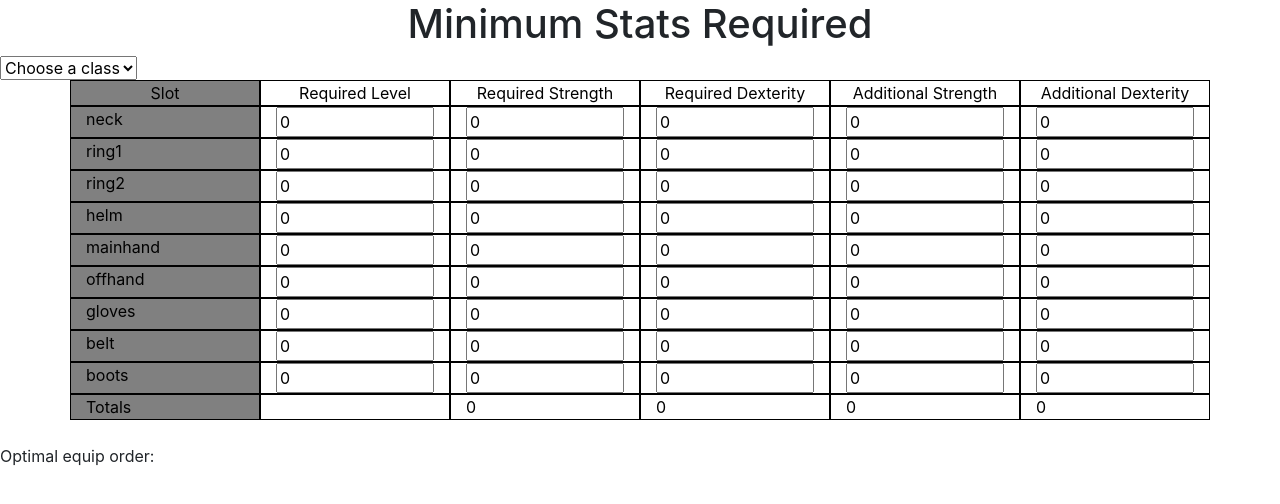
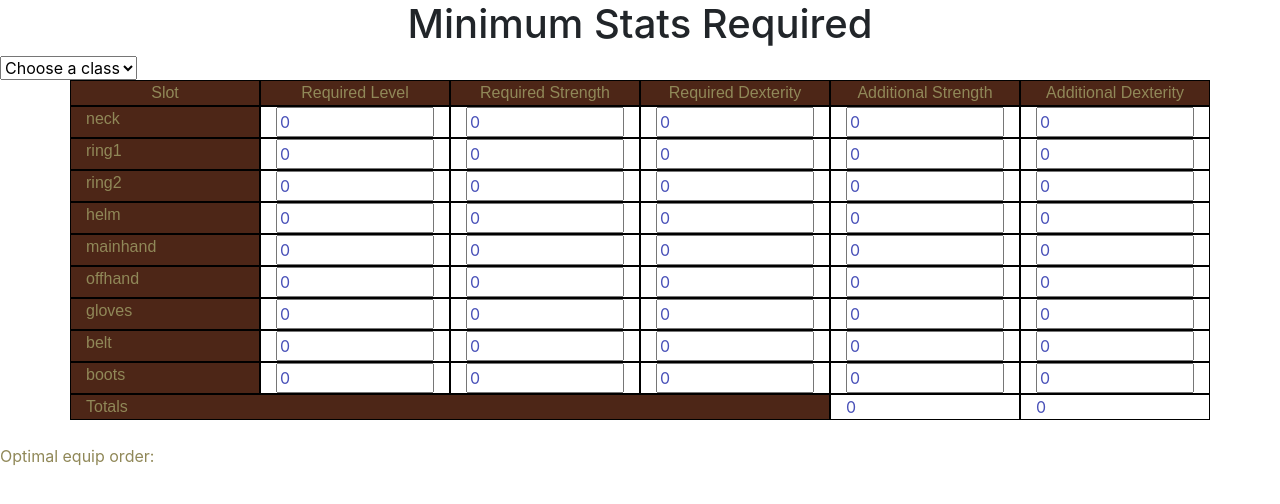
Before and after one commit to joshodom/D2Calculator, an Angular app: page / in a window 1280 px wide. Shown: the top 504 px of the page. Built offline with nearby package versions, Linux system fonts and the light colour scheme.

Commit message:
added diablo-like styling to font colors and backgrounds, looks yucky

```diff
--- a/src/app/base-information/base-information.component.css
+++ b/src/app/base-information/base-information.component.css
@@ -1,11 +1,22 @@
 .col {
     border: 1px solid black;
-    color: black;
+    color: #4850B8;
 }
-.col1 {
+
+input, li {
+    color: #4850B8;
+}
+
+.col1, .col-lg-8 {
     background: gray !important;
 }
 
 input {
     min-width: 100%;
 }
+
+.header, .col1, .col-lg-8 {
+    background: #4d2617 !important;
+    color: #908858;
+    font-family: Arial, Helvetica;
+}
--- a/src/app/base-information/base-information.component.html
+++ b/src/app/base-information/base-information.component.html
@@ -13,35 +13,32 @@
   <br />
   <div class="container">
     <div class="row text-center">
-      <div class="col col1">Slot</div>
-      <div class="col col2">Required Level</div>
-      <div class="col col3">Required Strength</div>
-      <div class="col col4">Required Dexterity</div>
-      <div class="col col5">Additional Strength</div>
-      <div class="col col6">Additional Dexterity</div>
+      <div class="col col1 header">Slot</div>
+      <div class="col col2 header">Required Level</div>
+      <div class="col col3 header">Required Strength</div>
+      <div class="col col4 header">Required Dexterity</div>
+      <div class="col col5 header">Additional Strength</div>
+      <div class="col col6 header">Additional Dexterity</div>
     </div>
     <div class="row" *ngFor="let item of Items">
       <div class="col col1">{{item.Slot}}</div>
-      <div class="col col2"><input type="number" max="99" min="1" name="{{item.RequiredLevel}}" (change)="sortItems($event)" [(ngModel)]="item.RequiredLevel" /></div>
+      <div class="col col2"><input type="number" max="99" min="1" name="{{item.RequiredLevel}}" (change)="sortItems($event)" (input)="sortItems($event)" [(ngModel)]="item.RequiredLevel" /></div>
       <div class="col col3"><input type="number" maxlength="2" max="99" min='0' name="{{item.Slot + 'RequiredStr'}}" (change)="updateTotals($event)" (input)="updateTotals($event)" [(ngModel)]="item.RequiredStr" /></div>
       <div class="col col4"><input type="number" max="99" min='0' name="{{item.Slot + 'RequiredDex'}}" (change)="updateTotals($event)" (input)="updateTotals($event)" [(ngModel)]="item.RequiredDex" /></div>
       <div class="col col5"><input type="number" max="99" min='0' name="{{item.Slot + 'AddedStr'}}" (change)="updateTotals($event)" (input)="updateTotals($event)" [(ngModel)]="item.AddedStr" /></div>
       <div class="col col6"><input type="number" max="99" min='0' name="{{item.Slot + 'AddedDex'}}" (change)="updateTotals($event)" (input)="updateTotals($event)" [(ngModel)]="item.AddedDex" /></div>
     </div>
     <div class="row">
-      <div class="col col1">Totals</div>
-      <div class="col col2"></div>
-      <div class="col col3">{{totalRequiredStr}}</div>
-      <div class="col col4">{{totalRequiredDex}}</div>
+      <div class="col col4 col-lg-8">Totals</div>
       <div class="col col5">{{totalAddedStr}}</div>
       <div class="col col6">{{totalAddedDex}}</div>
     </div>
   </div><!-- end of container for stat input -->
   <br />
-  <div>
+  <div style="color: #908858;">
     Optimal equip order:
   </div>
   <ol>
-    <li *ngFor="let e of equip">{{e}}</li>
+    <li *ngFor="let e of equip">{{e.Slot}} - Required Level: {{e.RequiredLevel}}</li>
   </ol>
 </form>
--- a/src/app/base-information/base-information.component.ts
+++ b/src/app/base-information/base-information.component.ts
@@ -11,7 +11,7 @@ import { Slot } from '../Models/Slot';
 })
 export class BaseInformationComponent implements OnInit {
   ClassList: Array<Class>;
-  equip: Array<Slot>;
+  equip: Array<Item>;
   Items: Array<Item>;
   totalRequiredStr: number;
   totalRequiredDex: number;
@@ -19,7 +19,7 @@ export class BaseInformationComponent implements OnInit {
   totalAddedDex: number;
   constructor() {
     let classGetter = new Classes();
-    this.equip = new Array<Slot>();
+    this.equip = new Array<Item>();
     this.Items = new Array<Item>();
     this.Items.push(new Item(Slot.Neck));
     this.Items.push(new Item(Slot.Ring1));
@@ -38,20 +38,14 @@ export class BaseInformationComponent implements OnInit {
   }
 
   updateTotals(): void {
-    let totalStr = 0,
-      totalDex = 0,
-      addedStr = 0,
+    let addedStr = 0,
       addedDex = 0;
     this.Items.forEach(function(item) {
       if (!!item) {
-        totalStr += item.RequiredStr;
-        totalDex += item.RequiredDex;
         addedStr += item.AddedStr;
         addedDex += item.AddedDex;
       }
     }); //cannot use class variables inside the foreach, doing so outside
-    this.totalRequiredStr = totalStr;
-    this.totalRequiredDex = totalDex;
     this.totalAddedStr = addedStr;
     this.totalAddedDex = addedDex;
   }
@@ -69,10 +63,7 @@ export class BaseInformationComponent implements OnInit {
     });
     tempArray.concat(endOfArray);
     tempArray.sort(this.compare);
-    tempArray.forEach(function(temp) {
-      localEquip.push(temp.Slot);
-    });
-    this.equip = localEquip;
+    this.equip = tempArray;
   }
 
   compare(a: Item, b: Item): number {
```
